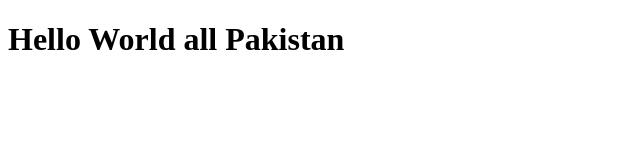
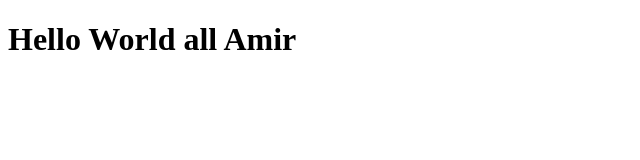
Before and after one commit to Amirkhaokhar/KamKaj, a plain HTML site: page index.html in a window 1280 px wide. Shown: the whole page, without its empty margins (0-640 px from the left). Drawn offline with Linux system fonts and the light colour scheme.

Commit message:
Update index.html

```diff
--- a/index.html
+++ b/index.html
@@ -6,6 +6,6 @@
     <title>KamKaj</title>
 </head>
 <body>
-     <h1>Hello World all Pakistan</h1>
+     <h1>Hello World all Amir</h1>
 </body>
 </html>
```
